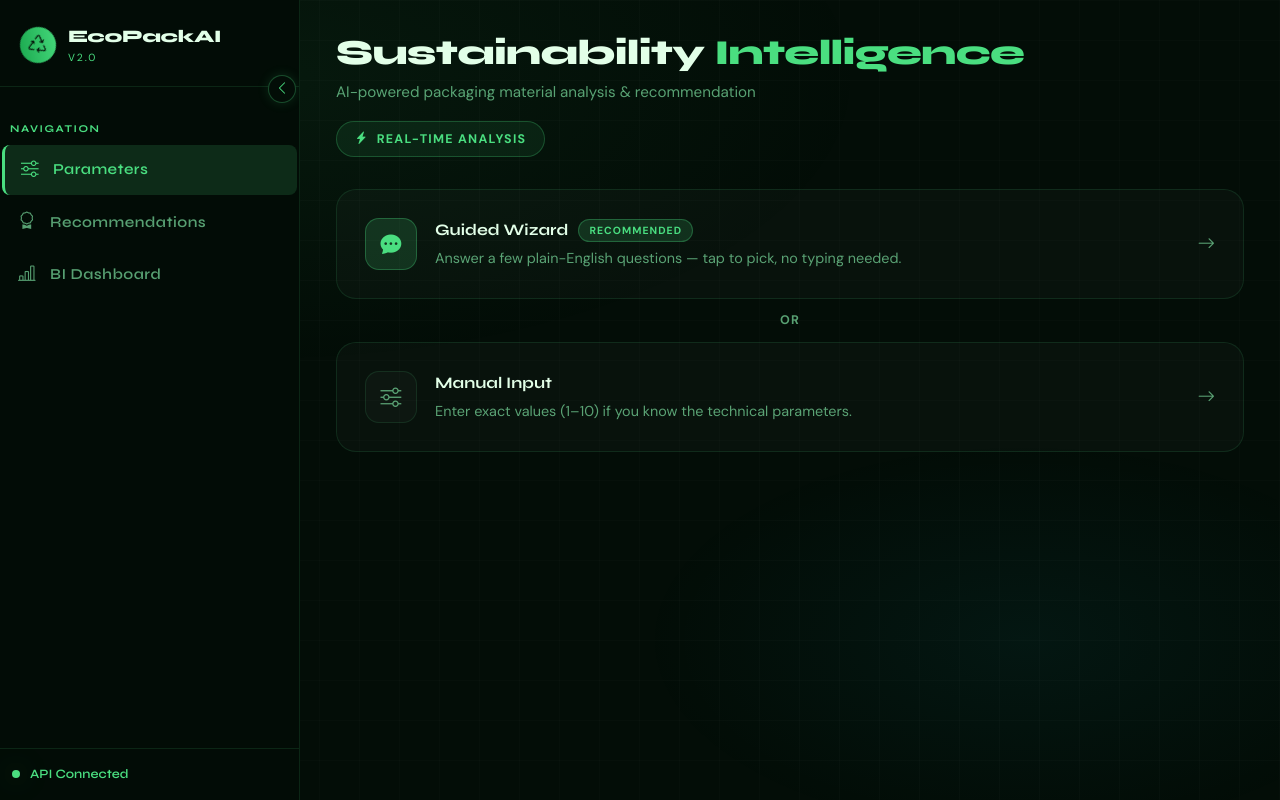
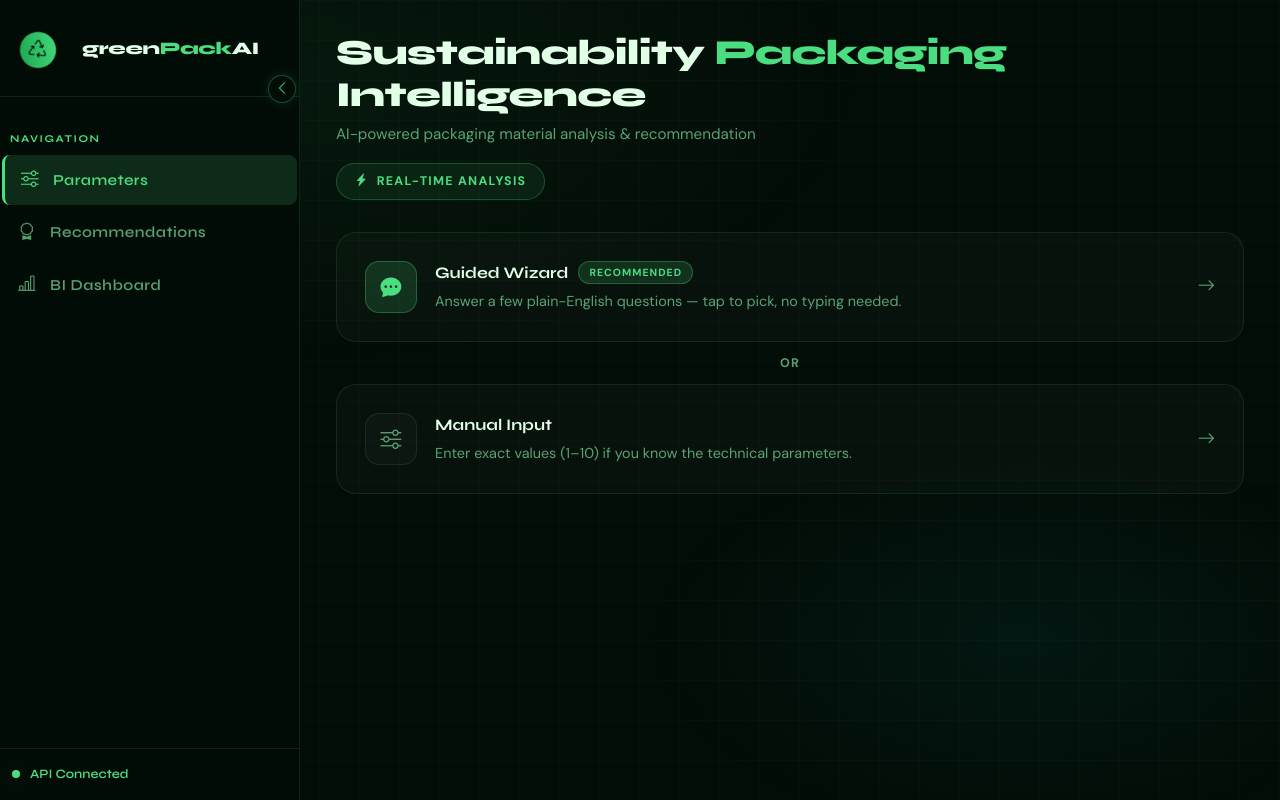
Before and after one commit to karthikambaragonda/GreenPack-AI, a React (Vite) app in the folder Client/: page / in a window 1280 px wide. Both pictures are taken after a click on the button "Open Dashboard →". Built offline with nearby package versions, Linux system fonts and the light colour scheme.

Commit message:
updated ui

```diff
--- a/Client/src/layout/Sidebar.jsx
+++ b/Client/src/layout/Sidebar.jsx
@@ -23,8 +23,8 @@ export default function Sidebar({ collapsed, onToggle, activePage, onNavigate })
                         <i className="bi bi-recycle"></i>
                     </div>
                     <div>
-                        <div className="logo-text">EcoPackAI</div>
-                        <div className="logo-sub">v2.0</div>
+                        <a href="/"><div className="logo-text">green<span style={{ fontWeight: 800, letterSpacing: "-0.02em" }}><span style={{ color: "#4ade80" }}>Pack</span></span>AI</div></a>
+                        {/* <div className="logo-sub">v2.0</div> */}
                     </div>
                 </div>
 
--- a/Client/src/pages/Dashboard.jsx
+++ b/Client/src/pages/Dashboard.jsx
@@ -1024,7 +1024,7 @@ export default function Dashboard({ activePage = "overview", setActivePage = ()
         <>
             <div className="page-header">
                 <div>
-                    <h1>Sustainability <span>Intelligence</span></h1>
+                    <h1>Sustainability <span>Packaging</span> <>Intelligence</></h1>
                     <p>AI-powered packaging material analysis &amp; recommendation</p>
                 </div>
                 <div className="header-badge">
@@ -1159,18 +1159,55 @@ export default function Dashboard({ activePage = "overview", setActivePage = ()
                     {!showResults ? (
                         <div className="card-glass empty-state" style={{ padding: "80px 0" }}>
                             <i className="bi bi-box-seam"></i>
-                            <span style={{ marginTop: "10px" }}>No recommendations yet. Complete an analysis first.</span>
-                            <button className="btn-primary-eco" style={{ marginTop: "20px" }} onClick={() => setActivePage("overview")}>
+                            <span style={{ marginTop: "10px" }}>
+                                No recommendations yet. Complete an analysis first.
+                            </span>
+                            <button
+                                className="btn-primary-eco"
+                                style={{ marginTop: "20px" }}
+                                onClick={() => setActivePage("overview")}
+                            >
                                 Go to Parameters
                             </button>
                         </div>
                     ) : (
+                        <>
                             <ResultsPanel
                                 materials={materials}
                                 params={lastParams}
                                 source={rankSource}
                                 onReset={resetAll}
                             />
+
+                            <BIDashboard materials={materials} />
+
+                            {/* Generate Report Button */}
+                            <div className="report-cta-wrapper">
+                                <div className="report-cta-text">
+                                    <i className="bi bi-file-earmark-pdf-fill"></i>
+                                    <div>
+                                        <strong>Download Sustainability Report</strong>
+                                        <span>Full 3-page PDF — materials, analytics, and insights</span>
+                                    </div>
+                                </div>
+
+                                <button
+                                    className="btn-report"
+                                    onClick={handleGenerateReport}
+                                    disabled={reportLoading}
+                                >
+                                    {reportLoading ? (
+                                        <>
+                                            <i className="bi bi-arrow-repeat spin"></i> Generating…
+                                        </>
+                                    ) : (
+                                        <>
+                                            <i className="bi bi-download"></i> Generate Report
+                                        </>
+                                    )}
+                                </button>
+                            </div>
+                        </>
                     )}
                 </>
             )}
--- a/Client/src/pages/LandingPage.jsx
+++ b/Client/src/pages/LandingPage.jsx
@@ -243,7 +243,7 @@ export default function LandingPage({ onEnter }) {
                         fontSize: 18, animation: "spin-slow 8s linear infinite",
                     }}>♻</div>
                     <span style={{ fontWeight: 800, fontSize: "1.1rem", letterSpacing: "-0.02em" }}>
-                        Eco<span style={{ color: "#4ade80" }}>Pack</span>AI
+                        green<span style={{ color: "#4ade80" }}>Pack</span>AI
                     </span>
                 </div>
                 <div style={{ display: "flex", gap: 32 }}>
@@ -278,7 +278,7 @@ export default function LandingPage({ onEnter }) {
                 </p>
 
                 <p style={{ maxWidth: 560, color: "#6ee7a0", opacity: 0.75, lineHeight: 1.7, marginBottom: 48, fontFamily: "'DM Sans', sans-serif", fontSize: "1.05rem" }}>
-                    EcoPackAI uses Random Forest & XGBoost ML models to analyse hundreds of sustainable materials and surface the perfect packaging for your product — ranked by cost, carbon footprint, and match score.
+                    GreenPackAI uses Random Forest & XGBoost ML models to analyse hundreds of sustainable materials and surface the perfect packaging for your product — ranked by cost, carbon footprint, and match score.
                 </p>
 
                 <div style={{ display: "flex", gap: 16, flexWrap: "wrap", justifyContent: "center" }}>
@@ -460,7 +460,7 @@ export default function LandingPage({ onEnter }) {
                             Ready to go greener?
                         </h2>
                         <p style={{ color: "#86efac", opacity: 0.7, lineHeight: 1.7, marginBottom: 40, fontFamily: "'DM Sans', sans-serif", fontSize: "1.05rem" }}>
-                            Enter the EcoPackAI dashboard and get your first AI-powered sustainable packaging recommendation in under 30 seconds.
+                            Enter the GreenPackAI dashboard and get your first AI-powered sustainable packaging recommendation in under 30 seconds.
                         </p>
                         <button className="btn-primary" style={{ fontSize: "1.1rem", padding: "18px 52px" }} onClick={onEnter}>
                             🚀 Enter Dashboard
@@ -473,8 +473,8 @@ export default function LandingPage({ onEnter }) {
             <footer style={{ borderTop: "1px solid rgba(74,222,128,0.1)", padding: "32px 48px", display: "flex", justifyContent: "space-between", alignItems: "center", flexWrap: "wrap", gap: 16, position: "relative", zIndex: 1 }}>
                 <div style={{ display: "flex", alignItems: "center", gap: 10 }}>
                     <span style={{ fontSize: "1.2rem" }}>♻</span>
-                    <span style={{ fontWeight: 800, letterSpacing: "-0.02em" }}>Eco<span style={{ color: "#4ade80" }}>Pack</span>AI</span>
-                    <span style={{ color: "#4ade80", fontSize: "0.75rem", opacity: 0.5 }}>v2.0</span>
+                    <span style={{ fontWeight: 800, letterSpacing: "-0.02em" }}>green<span style={{ color: "#4ade80" }}>Pack</span>AI</span>
+                    {/* <span style={{ color: "#4ade80", fontSize: "0.75rem", opacity: 0.5 }}>v2.0</span> */}
                 </div>
                 <div style={{ color: "#86efac", opacity: 0.4, fontSize: "0.82rem", fontFamily: "'DM Sans', sans-serif" }}>
                     AI-Powered Sustainable Packaging Recommendation System
```
Lines whose indentation alone changed are shown as unchanged.
